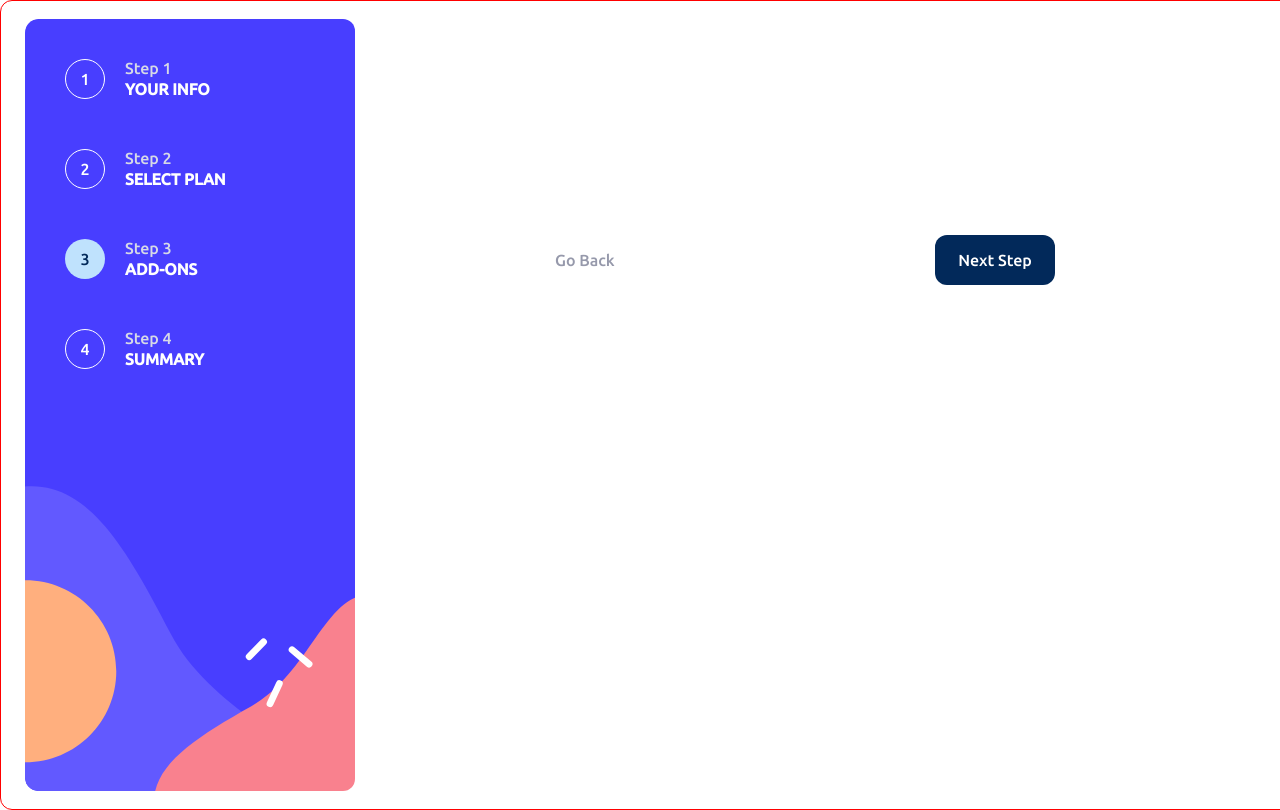
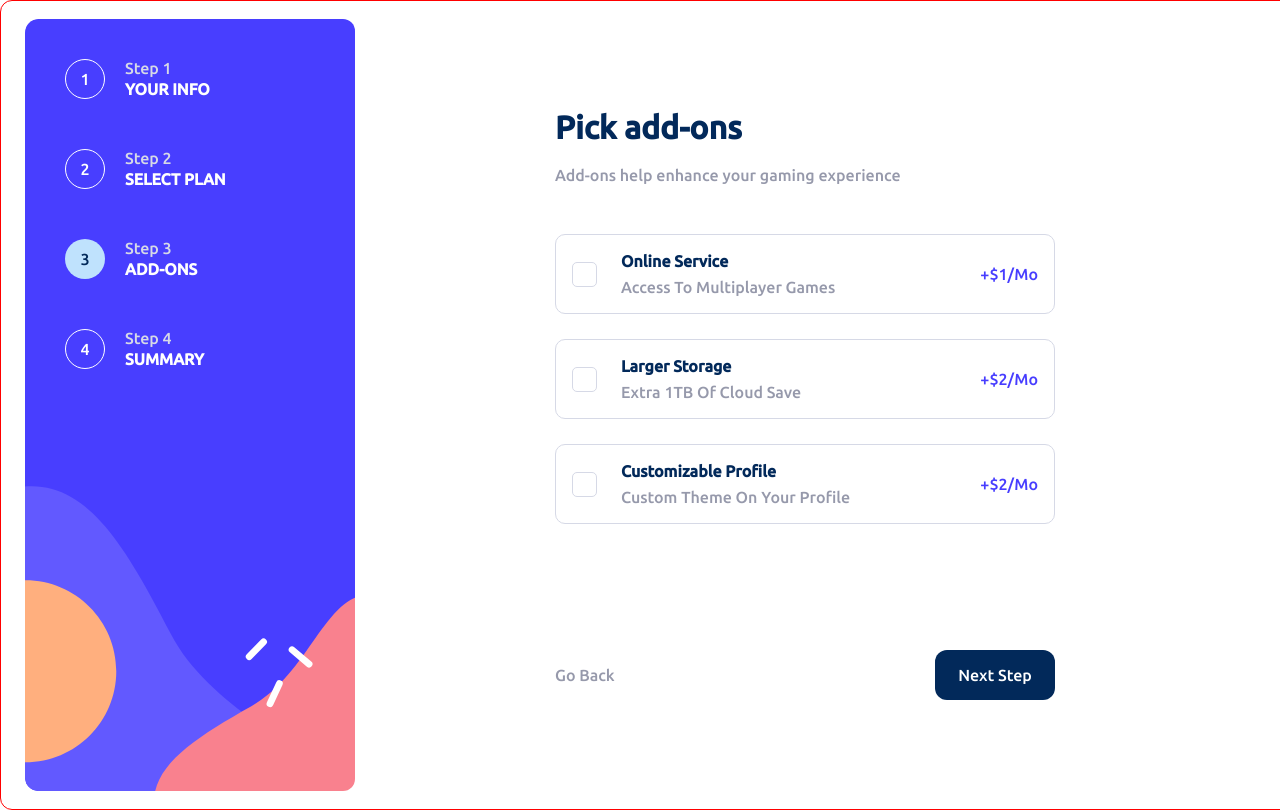
Before and after one commit to snoxrow/Multi-Form, a React (Vite) app: page /step3 in a window 1280 px wide. Shown: the top 810 px of the page. Built offline with nearby package versions, Linux system fonts and the light colour scheme.

Commit message:
Added step 3

```diff
--- /dev/null
+++ b/src/CSS/addOns.css
@@ -0,0 +1,86 @@
+.addOns label {
+  /* border: 1px solid red; */
+  display: flex;
+  justify-content: space-between;
+  align-items: center;
+  height: 100%;
+  width: 100%;
+  cursor: pointer;
+  padding: 12px 16px;
+
+
+}
+
+.addOns {
+  height: 80px;
+  width: 500px;
+  border: 1px solid var(--Light-gray);
+  border-radius: 10px;
+  cursor: pointer;
+  margin-bottom: 25px;
+}
+
+.addOns:hover {
+  border-color: var(--Purplish-blue);
+
+}
+
+.input-addon {
+  display: none;
+}
+/* #online-service:checked ~ .addOns {
+  border-color: var(--Purplish-blue);
+  background-color: var(--Magnolia);
+
+}
+#storge:checked ~ .addOns {
+  border-color: var(--Purplish-blue);
+  background-color: var(--Magnolia);
+
+}
+#theme:checked ~ .addOns {
+  border-color: var(--Purplish-blue);
+  background-color: var(--Magnolia);
+
+} */
+.left-addon {
+  display: flex;
+  gap: 24px;
+  align-items: center;
+}
+
+.text-addon {
+  font-size: 12px;
+  line-height: 6px;
+}
+
+.text-addon h1, .text-addon p {
+  font-size: 16px;
+}
+
+.right-addon {
+  color: var(--Purplish-blue);
+}
+
+
+.checkbox {
+  width: 25px;
+  height: 25px;
+  border: 1px solid var(--Light-gray);
+  position: relative;
+  border-radius: 5px;
+}
+
+.checkbox::after {
+  content: "";
+  position: absolute;
+  left: 8px;
+  top: 3px;
+  width: 5px;
+  height: 10px;
+  border: solid white;
+  border-width: 0 2px 2px 0;
+  -webkit-transform: rotate(45deg);
+  -ms-transform: rotate(45deg);
+  transform: rotate(45deg);
+}
--- a/src/Pages/Step1.jsx
+++ b/src/Pages/Step1.jsx
@@ -2,6 +2,7 @@ import { useState } from "react";
 import InputField from "../components/InputField";
 import { useNavigate } from "react-router-dom";
 import Heading from "../components/Heading";
+import { useEffect } from "react";
 
 const Step1 = () => {
   const [inputValues, setInputValues] = useState({
@@ -9,6 +10,9 @@ const Step1 = () => {
     email: "",
     phone: "",
   });
+  useEffect(()=> {
+
+  })
 
   const navigate = useNavigate();
 
@@ -17,6 +21,10 @@ const Step1 = () => {
     temp[key] = value;
     setInputValues(temp);
   };
+
+  const updateInfo = (key, value) => {
+    localStorage.setItem(key, value)
+  }
   return (
     <div>
       <Heading
@@ -27,7 +35,10 @@ const Step1 = () => {
         className="form-container"
         onSubmit={(e) => {
           e.preventDefault();
-          console.log(inputValues);
+          updateInfo("name" , inputValues.name)
+          updateInfo("email" , inputValues.email)
+          updateInfo("phone" , inputValues.phone)
+
         }}
       >
         <InputField
--- a/src/Pages/Step2.jsx
+++ b/src/Pages/Step2.jsx
@@ -10,6 +10,7 @@ import Buttons from "../components/Buttons";
 const Step2 = () => {
   const [checked, setChecked] = useState(false);
   const [selected, setSelected] = useState("");
+
   const ref1 = useRef(null);
   const ref2 = useRef(null);
   const ref3 = useRef(null);
@@ -58,7 +59,7 @@ const Step2 = () => {
     // console.log(typeof(billing));
     // console.log(typeof(tier));
     // console.log(tier);
-  }, []);
+  }, [checked]);
 
 
 
--- a/src/Pages/Step3.jsx
+++ b/src/Pages/Step3.jsx
@@ -1,11 +1,77 @@
-import Buttons from '../components/Buttons'
-
+import { useState } from "react";
+import { useEffect } from "react";
+import AddOns from "../components/addOns";
+import Buttons from "../components/Buttons";
+import Heading from "../components/Heading";
 
 const Step3 = () => {
+const [billing, setBilling] = useState()
+const [option1, setOption1] = useState(false)
+const [option2, setOption2] = useState(false)
+const [option3, setOption3] = useState(false)
+
+useEffect(()=> {
+  const billing = localStorage.getItem("checked");
+  const Option1 = localStorage.getItem("option1");
+  const Option2 = localStorage.getItem("option2");
+  const Option3 = localStorage.getItem("option3");
+
+  setOption1(Option1 === "true" ? true : false)
+  setOption2(Option2 === "true" ? true : false)
+  setOption3(Option3 === "true" ? true : false)
+
+  setBilling(billing === "true" ? true : false)
+},[])
+
+  const updateAddOns = (key,option) => {
+    localStorage.setItem(key, option)
+  }
   return (
-    <div>      <Buttons pathBack="/step2" pathFor="/step4"/>
+    <div>
+      <Heading
+        h1="Pick add-ons"
+        p="Add-ons help enhance your gaming experience"
+      />
+
+      <AddOns
+        title="Online service"
+        p="Access to multiplayer games"
+        billing={billing}
+        amnt={billing ? "10" : "1"}
+        addon="online-service"
+        onfocus={()=> {
+          setOption1(!option1);
+          updateAddOns("option1", !option1)}}
+
+          option={option1}
+      />
+      <AddOns
+        title="Larger Storage"
+        p="Extra 1TB of cloud save"
+        billing={billing}
+        amnt={billing ? "20" : "2"}
+        addon="storage"
+        onfocus={()=> {
+          setOption2(!option2);
+          updateAddOns("option2", !option2)}}
+
+          option={option2}
+      />
+      <AddOns
+        title="Customizable Profile"
+        p="Custom theme on your profile"
+        billing={billing}
+        amnt={billing ? "20" : "2"}
+        addon="theme"
+        onfocus={()=> {
+          setOption3(!option3);
+          updateAddOns("option3", !option3)}}
+
+          option={option3}
+      />
+      <Buttons pathBack="/step2" pathFor="/step4" />
     </div>
-  )
-}
+  );
+};
 
-export default Step3
+export default Step3;
--- /dev/null
+++ b/src/components/AddOns.jsx
@@ -0,0 +1,24 @@
+import "../CSS/addOns.css"
+// eslint-disable-next-line react/prop-types
+const AddOns = ({ addon, title, p, billing, amnt, onfocus, option}) => {
+  return (
+    <>
+          <input className="input-addon" type="checkbox" id={addon} onChange={onfocus} checked={option}/>
+    <div className="addOns" style={ {backgroundColor: option && "hsl(217, 100%, 97%)" , borderColor: option && "hsl(243, 100%, 62%)" } }>
+      <label htmlFor={addon}>
+        <div className="left-addon">
+          <div className="checkbox" style={{backgroundColor: option && "hsl(243, 100%, 62%)" }}></div>
+          <div className="text-addon">
+            <h1>{title}</h1>
+            <p>{p}</p>
+          </div>
+
+        </div>
+        <div className="right-addon"> +${billing ? amnt+"/yr" : amnt+"/mo"}</div>
+      </label>
+    </div>
+    </>
+  );
+};
+
+export default AddOns;
```
Also changed, not shown: src/components/Buttons.jsx (+8 -0 lines).
